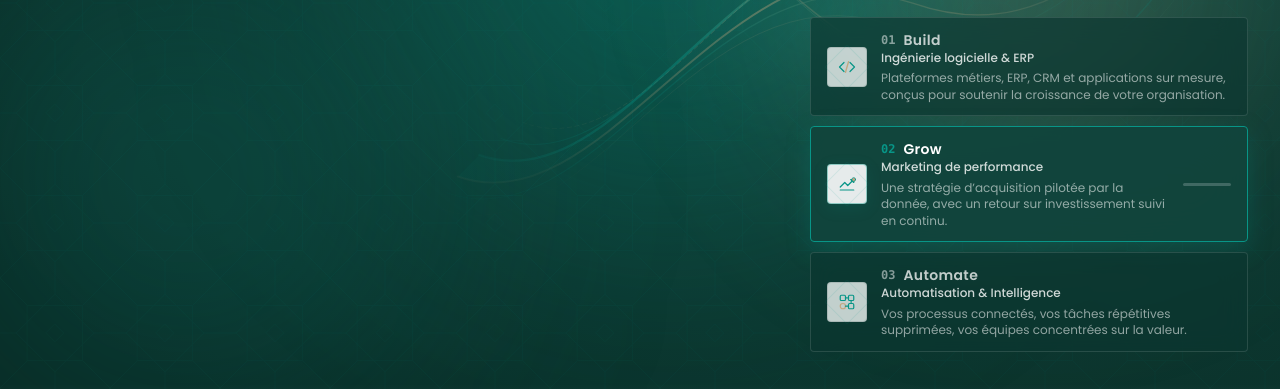
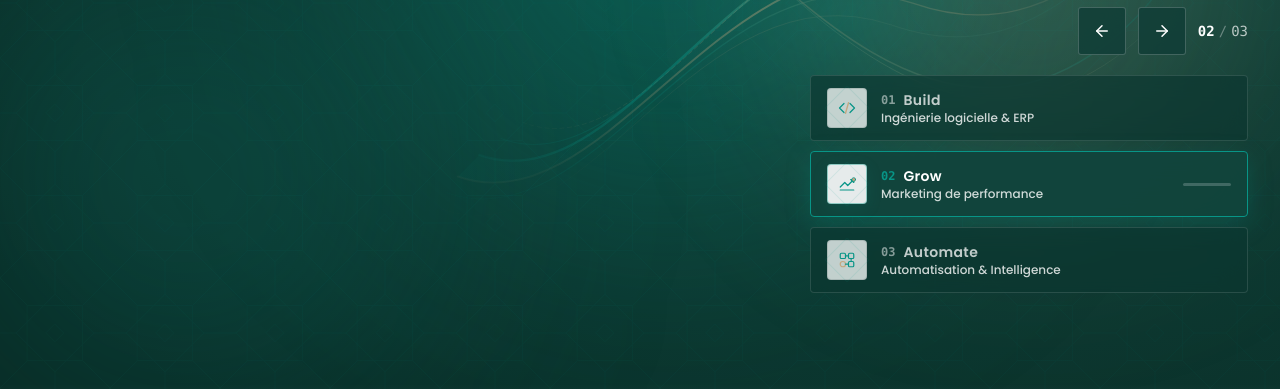
Before and after one commit to SkemaLab-Org/skemalab-officiel, a Next.js app: page / in a window 1280 px wide. Shown: the part 272-661 px from the top of the page. Built offline with nearby package versions, Linux system fonts and the light colour scheme; no server answers.

Commit message:
tabs-content

```diff
--- a/src/components/sections/Hero.jsx
+++ b/src/components/sections/Hero.jsx
@@ -225,7 +225,6 @@ export default function Hero() {
                     </div>
                     <p className="text-xs leading-snug text-white/55">
                       <span className="font-medium text-white/80">{ item.title }</span>
-                      <span className="block mt-1 line-clamp-2">{ item.description }</span>
                     </p>
                   </div>
 
```
